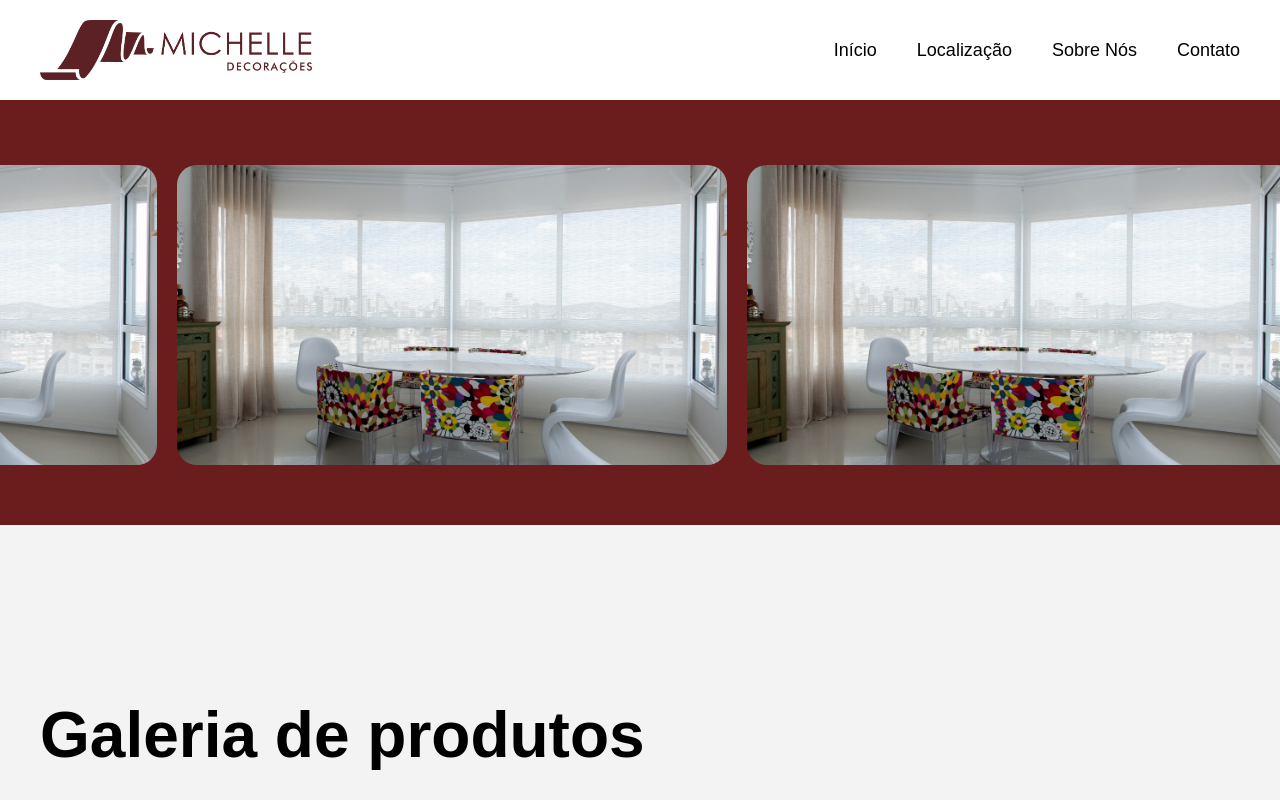
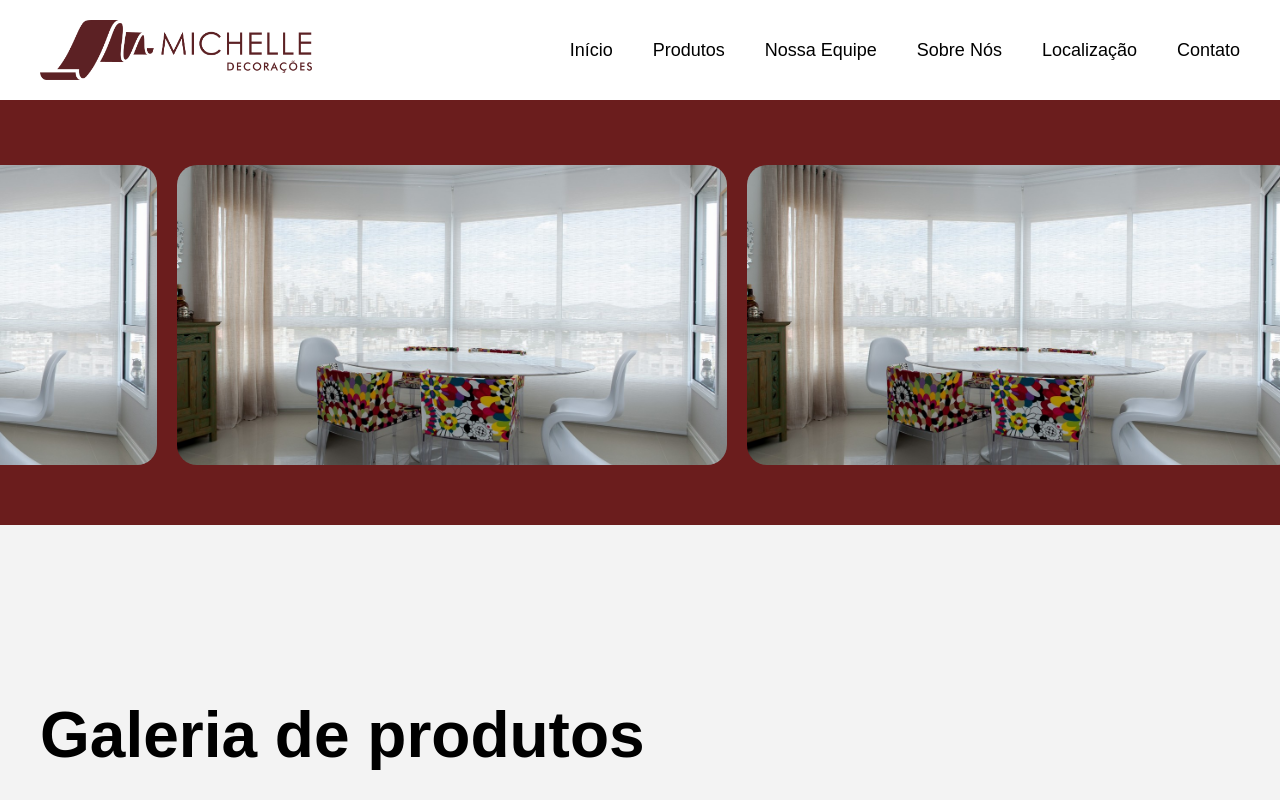
Before and after one commit to FlashUpJus/michelle-decoracoes, a React (Vite) app: page / in a window 1280 px wide. Shown: the top 800 px of the page. Built offline with nearby package versions, Linux system fonts and the light colour scheme.

Commit message:
feat: adiciona interatividade da navbar

```diff
--- a/src/components/AboutUs.jsx
+++ b/src/components/AboutUs.jsx
@@ -2,7 +2,7 @@ import "../styles/AboutUs.css";
 
 function AboutUs() {
   return (
-    <div>
+    <section id = "AboutUs">
       <div className="about-h2">
         <h2>Sobre nós</h2>
       </div>
@@ -32,7 +32,7 @@ function AboutUs() {
         </div>
       </div>
     </section>
-    </div>
+    </section>
   );
 }
 
--- a/src/components/Carousel.jsx
+++ b/src/components/Carousel.jsx
@@ -48,15 +48,15 @@ function Carousel() {
   }, []);
 
   return (
-    <div className="carousel-wrapper">
+    <div id="Carousel" className="carousel-wrapper">
       <div
         ref={trackRef}
         className="carousel-track"
         onMouseEnter={() => {
-          targetSpeedRef.current = 30; // desacelera 👈
+          targetSpeedRef.current = 30;
         }}
         onMouseLeave={() => {
-          targetSpeedRef.current = 60; // volta ao normal 👈
+          targetSpeedRef.current = 60;
         }}
       >
         {images.concat(images).map((img, index) => (
--- a/src/components/Footer.jsx
+++ b/src/components/Footer.jsx
@@ -18,14 +18,15 @@ const Footer = () => {
 
         </div>
 
-        {/* as ancoras aq deu b.o por que nao ta configurado as tags dos ou */}
+        {/* as ancoras aq deu b.o por que nao ta configurado as tags dos ou.
+        Isaac: Tá de boa pai, já resolvi aqui*/}
         <div className="footer-section">
           <h4>Navegação</h4>
           <ul>
-            <li><a href="#home">Início</a></li>
-            <li><a href="#products">Produtos</a></li>
-            <li><a href="#map">Localização</a></li>
-            <li><a href="#team">Sobre nós</a></li>
+            <li><a href="#Carousel">Início</a></li>
+            <li><a href="#Products">Produtos</a></li>
+            <li><a href="#MapSection">Localização</a></li>
+            <li><a href="#AboutUs">Sobre nós</a></li>
           </ul>
         </div>
 
--- a/src/components/MapSection.jsx
+++ b/src/components/MapSection.jsx
@@ -2,6 +2,7 @@ import "../styles/MapSection.css";
 
 function MapSection() {
   return (
+  <section id = "MapSection">
     <div className="map-container">
       <div className="map-text">
         <h2>Como nos encontrar</h2>
@@ -22,6 +23,7 @@ function MapSection() {
         ></iframe>
       </div>
     </div>
+  </section>
   );
 }
 
--- a/src/components/Navbar.jsx
+++ b/src/components/Navbar.jsx
@@ -8,10 +8,12 @@ function Navbar() {
       </div>
 
       <nav className="nav-links">
-        <a href="#">Início</a>
-        <a href="#">Localização</a>
-        <a href="#">Sobre Nós</a>
-        <a href="#">Contato</a>
+        <a href="#Carousel">Início</a>
+        <a href="#Products">Produtos</a>
+        <a href="#Team">Nossa Equipe</a>
+        <a href="#AboutUs">Sobre Nós</a>
+        <a href="#MapSection">Localização</a>
+        <a href="#michelle-footer-exclusivo">Contato</a>
       </nav>
     </header>
   );
--- a/src/components/ProductSection.jsx
+++ b/src/components/ProductSection.jsx
@@ -2,7 +2,7 @@ import "../styles/product.css";
 
 function ProductSection() {
   return (
-    <section className="product-section">
+    <section id="Products" className="product-section">
       <div className="container">
         <h1 className="title">Galeria de produtos</h1>
 
--- a/src/components/Team.jsx
+++ b/src/components/Team.jsx
@@ -13,7 +13,7 @@ const team = [
 
 export default function Team() {
   return (
-    <section className="team">
+    <section id = "Team" className="team">
       <h2>Nossa Equipe</h2>
       <p>Conheça nosso time</p>
 
--- a/src/index.css
+++ b/src/index.css
@@ -1,4 +1,4 @@
 body {
-  margin: 0;
+  margin: 0px;
   font-family: Arial, sans-serif;
 }
--- a/src/styles/navbar.css
+++ b/src/styles/navbar.css
@@ -36,20 +36,6 @@
   color: #6b1d1d;
 }
 
-.carousel {
-  display: flex;
-  gap: 20px;
-  padding: 30px;
-  background: #6b1d1d;
-}
-
-.item {
-  width: 200px;
-  height: 120px;
-  background: #ccc;
-  border-radius: 15px;
-}
-
 @media (max-width: 900px) {
   .nav-links {
     gap: 20px;
```
